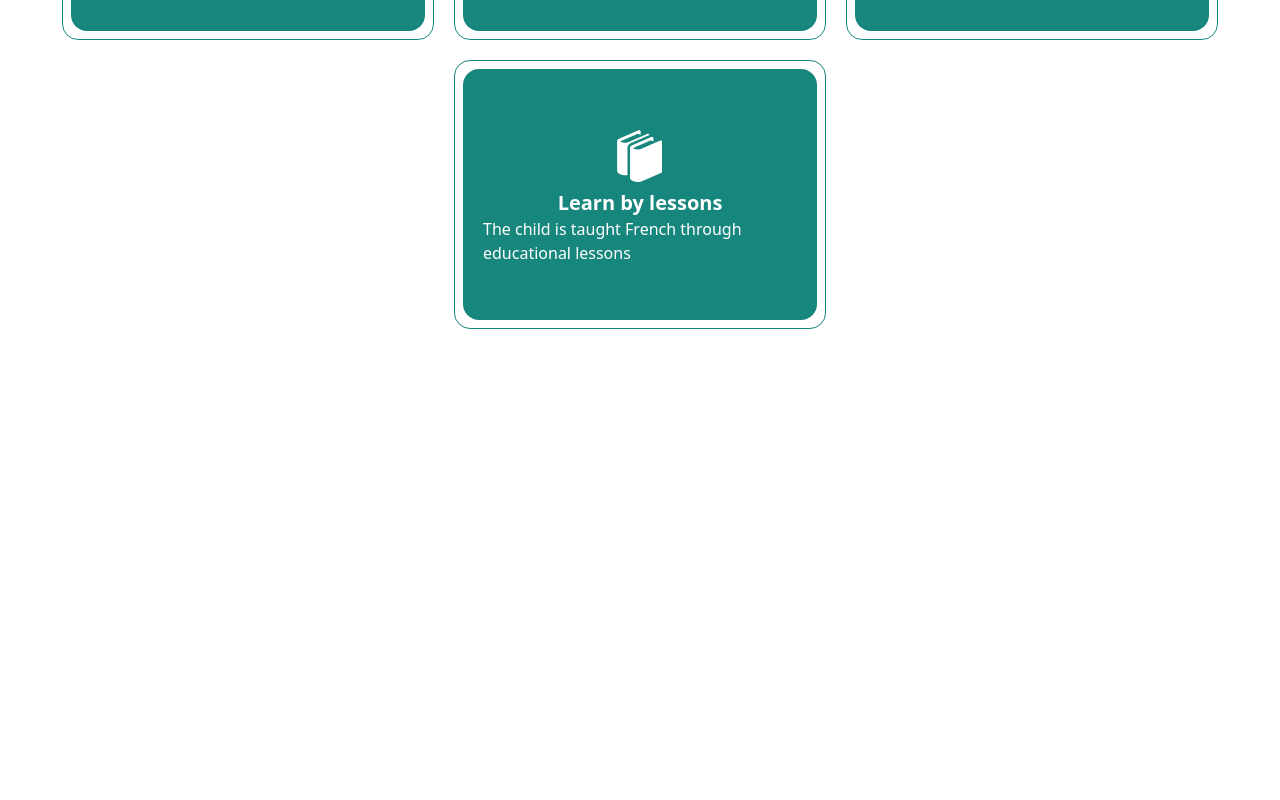
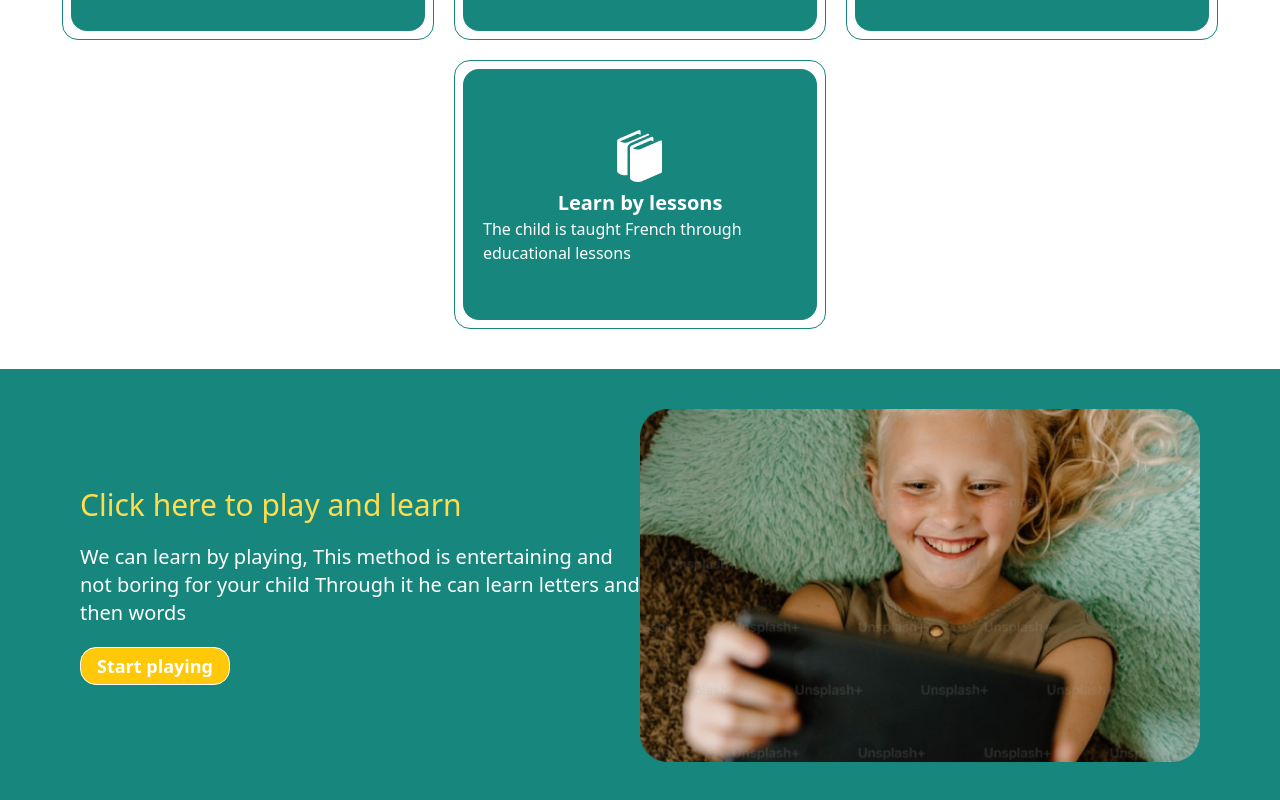
Before and after one commit to maher-alhomsy/BMM_Project, a React (Vite) app: page / in a window 1280 px wide. Shown: the part 841-1641 px from the top of the page. Before the commit the page ends 1210 px from the top, so only its background shows below. Built offline with nearby package versions, Linux system fonts and the light colour scheme.

Commit message:
create LearningSection component

```diff
--- /dev/null
+++ b/src/components/LearningSection.tsx
@@ -0,0 +1,28 @@
+import img from '../assets/learning.png';
+
+const LearningSection = () => {
+  return (
+    <section className="bg-primary flex p-10 lg:px-20 items-center justify-between">
+      <div className="flex-1 space-y-5">
+        <h1 className="text-[#FFDD4D] text-3xl text-center md:text-left">
+          Click here to play and learn
+        </h1>
+
+        <p className="text-xl font-medium text-white max-w-[600px] text-center md:text-left">
+          We can learn by playing, This method is entertaining and not boring
+          for your child Through it he can learn letters and then words
+        </p>
+
+        <button className="bg-[#FFC909] border border-white text-white rounded-2xl px-4 py-1 text-lg font-bold w-full md:w-fit">
+          Start playing
+        </button>
+      </div>
+
+      <div className="hidden flex-1 md:flex justify-center">
+        <img src={img} alt="" />
+      </div>
+    </section>
+  );
+};
+
+export default LearningSection;
--- a/src/pages/Home.tsx
+++ b/src/pages/Home.tsx
@@ -1,5 +1,6 @@
 import Header from '../components/Header';
 import IntroSection from '../components/IntroSection';
+import LearningSection from '../components/LearningSection';
 import ServicesSection from '../components/ServicesSection';
 
 const Home = () => {
@@ -8,6 +9,7 @@
       <Header />
       <IntroSection />
       <ServicesSection />
+      <LearningSection />
     </>
   );
 };
```
Also changed, not shown: src/assets/learning.png (added).
